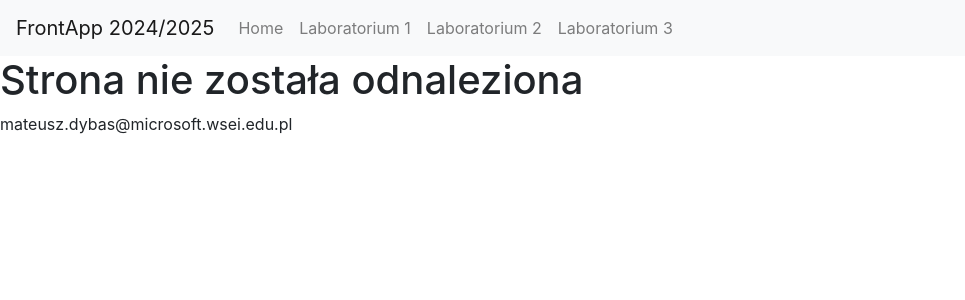
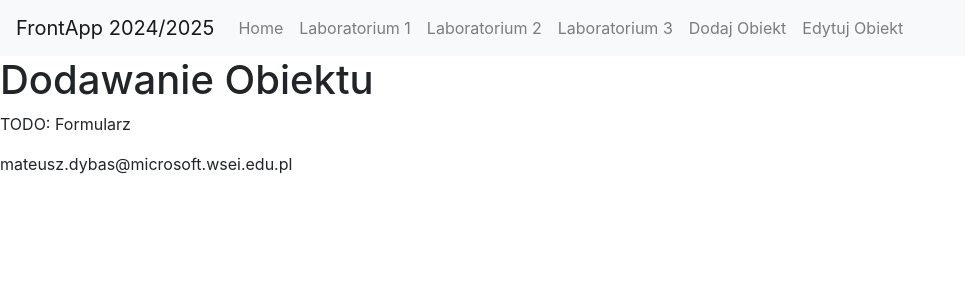
Before and after one commit to matek10000/FrontEnd2024, a React (Create React App) app: page /lab4/add in a window 1280 px wide. Shown: the top 300 px of the page, without its empty margins (0-965 px from the left). Built offline with nearby package versions, Linux system fonts and the light colour scheme.

Commit message:
Lab4 - #2 update

```diff
--- a/src/App.js
+++ b/src/App.js
@@ -1,28 +1,25 @@
-// src/App.jsx
-import React, { useReducer } from 'react';
+import React from 'react';
 import { Routes, Route } from 'react-router-dom';
 import RootLayout from './layouts/RootLayout';
 import Home from './pages/Home';
 import Lab1 from './pages/Lab1';
 import Lab2 from './pages/Lab2';
 import Lab3 from './pages/Lab3';
+import Lab4Add from './pages/Lab4Add'; // Nowy komponent do dodawania
+import Lab4Edit from './pages/Lab4Edit'; // Nowy komponent do edycji
 import NotFound from './pages/NotFound';
-import AppContext from './data/AppContext';
-import AppReducer from './data/AppReducer';
-import { data } from './module-data';
 
 const menuItems = [
   { id: 1, label: "Home", url: "/", urlPattern: "/", element: <Home /> },
   { id: 2, label: "Laboratorium 1", url: "/lab1", urlPattern: "/lab1", element: <Lab1 /> },
   { id: 3, label: "Laboratorium 2", url: "/lab2/:id", urlPattern: "/lab2/:id", element: <Lab2 /> },
-  { id: 4, label: "Laboratorium 3", url: "/lab3", urlPattern: "/lab3", element: <Lab3 /> }
+  { id: 4, label: "Laboratorium 3", url: "/lab3", urlPattern: "/lab3", element: <Lab3 /> },
+  { id: 5, label: "Dodaj Obiekt", url: "/lab4/add", urlPattern: "/lab4/add", element: <Lab4Add /> }, // Nowa trasa dodawania
+  { id: 6, label: "Edytuj Obiekt", url: "/lab4/edit", urlPattern: "/lab4/edit", element: <Lab4Edit /> }, // Nowa trasa edycji
 ];
 
 function App() {
-  const [state, appDispatch] = useReducer(AppReducer, data);
-
   return (
-    <AppContext.Provider value={{ items: state, dispatch: appDispatch }}>
     <RootLayout items={menuItems}>
       <Routes>
         {menuItems.map(item => (
@@ -31,7 +28,6 @@ function App() {
         <Route path="/*" element={<NotFound />} />
       </Routes>
     </RootLayout>
-    </AppContext.Provider>
   );
 }
 
--- /dev/null
+++ b/src/pages/Lab4Add.jsx
@@ -0,0 +1,12 @@
+import React from 'react';
+
+function Lab4Add() {
+  return (
+    <div>
+      <h1>Dodawanie Obiektu</h1>
+      <p>TODO: Formularz</p>
+    </div>
+  );
+}
+
+export default Lab4Add;
--- /dev/null
+++ b/src/pages/Lab4Edit.jsx
@@ -0,0 +1,12 @@
+import React from 'react';
+
+function Lab4Edit() {
+  return (
+    <div>
+      <h1>Edycja Obiektu</h1>
+      <p>TODO: Formularz</p>
+    </div>
+  );
+}
+
+export default Lab4Edit;
```
Lines whose indentation alone changed are shown as unchanged.
